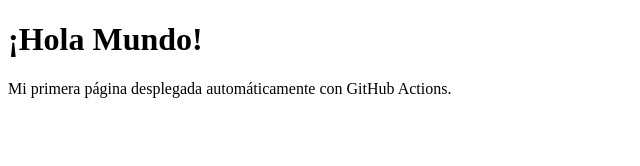
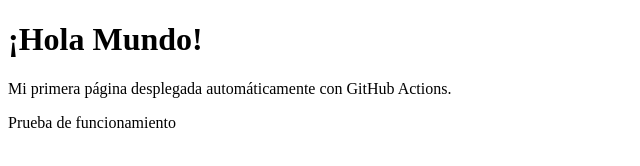
Before and after one commit to RonniRosario/AutomateWebPage, a plain HTML site: page index.html in a window 1280 px wide. Shown: the whole page, without its empty margins (0-640 px from the left). Drawn offline with Linux system fonts and the light colour scheme.

Commit message:
prueba de workflow

```diff
--- a/index.html
+++ b/index.html
@@ -8,5 +8,6 @@
 <body>
     <h1>¡Hola Mundo!</h1>
     <p>Mi primera página desplegada automáticamente con GitHub Actions.</p>
+    <p>Prueba de funcionamiento</p>
 </body>
 </html>
```
